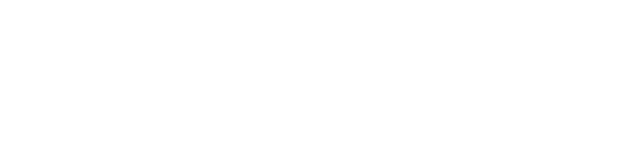
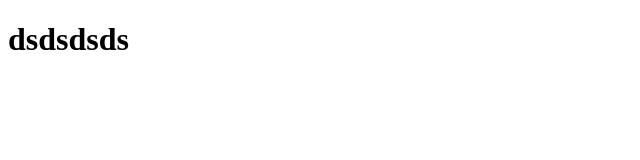
Before and after one commit to Krykunov-git/Test111, a plain HTML site: page index.html in a window 1280 px wide. Shown: the whole page, without its empty margins (0-640 px from the left). Drawn offline with Linux system fonts and the light colour scheme.

Commit message:
ddfd
fdfdf

```diff
--- a/index.html
+++ b/index.html
@@ -6,6 +6,6 @@
     <title>Document</title>
 </head>
 <body>
-
+    <h1>dsdsdsds</h1>
 </body>
 </html>
```
